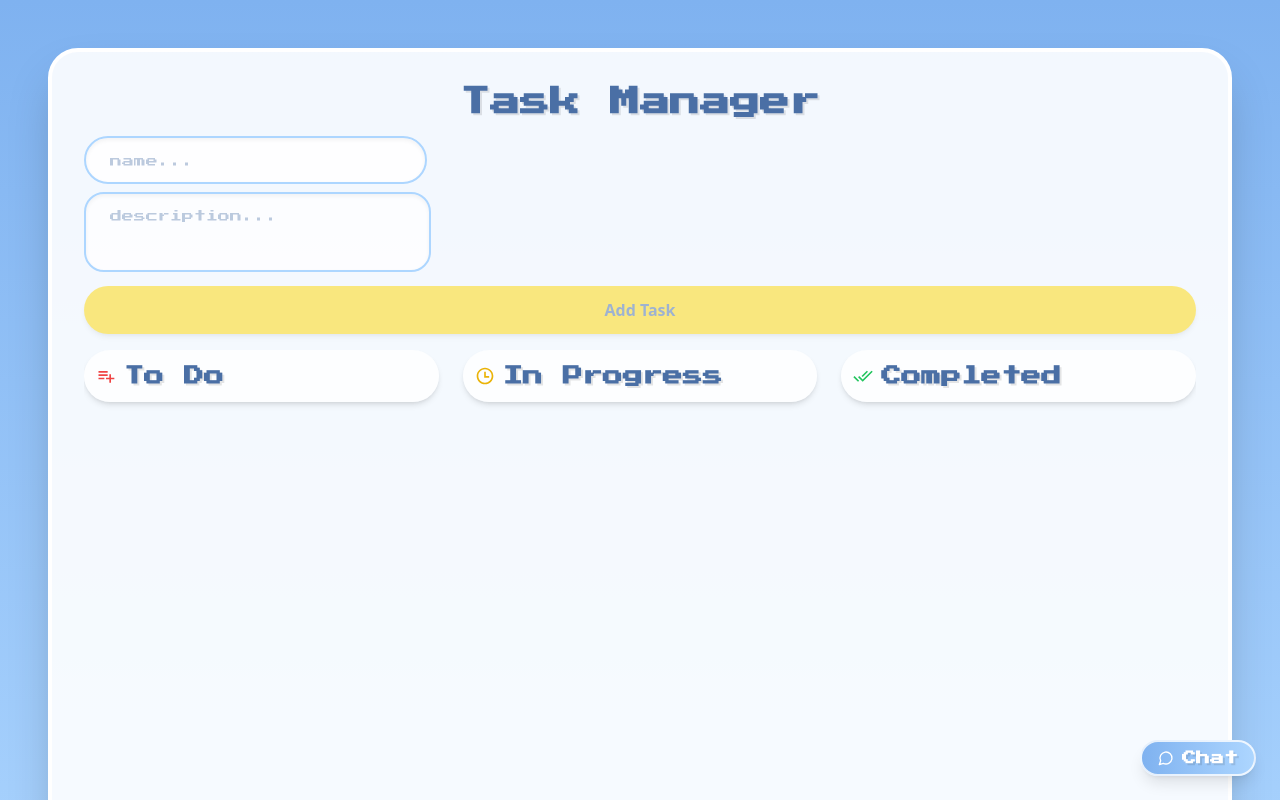
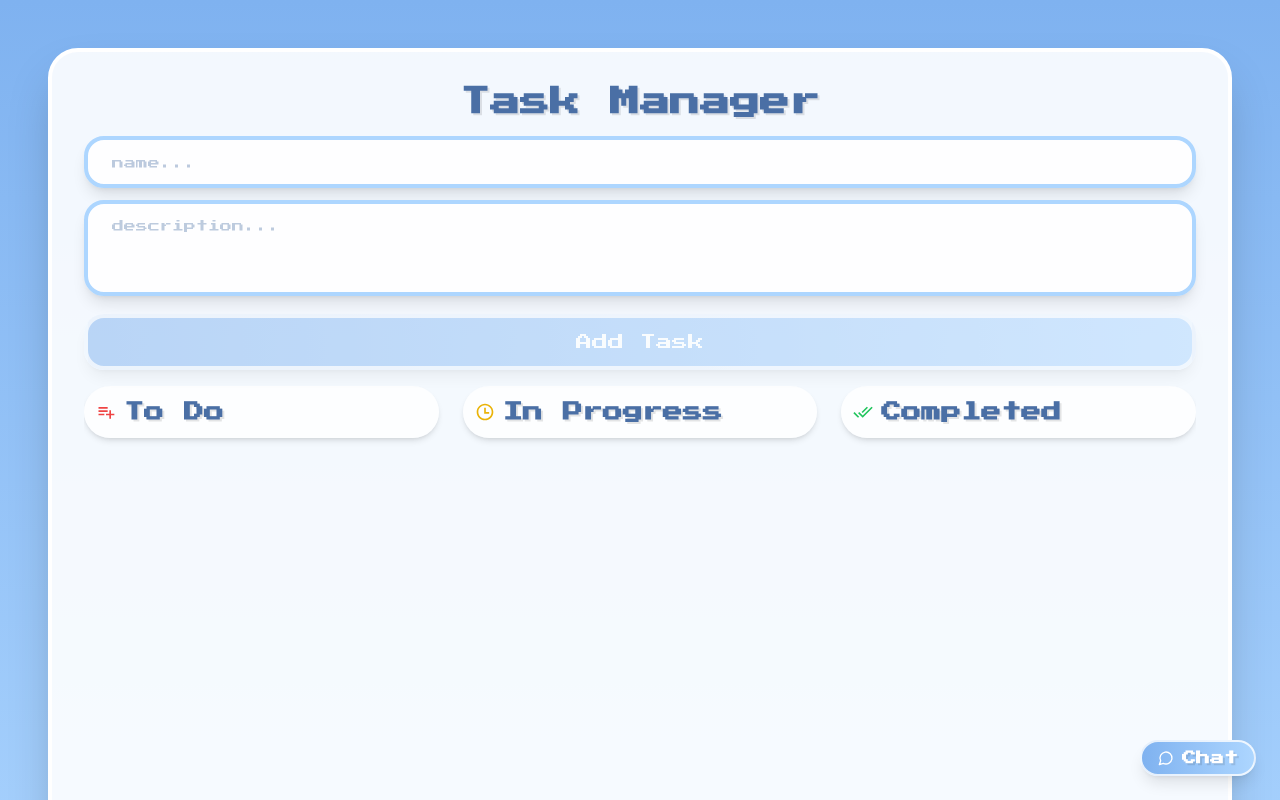
Before and after one commit to fractal-bootcamp/cepizza_globalState, a React (Vite) app: page / in a window 1280 px wide. Shown: the top 800 px of the page. Built offline with nearby package versions, Linux system fonts and the light colour scheme.

Commit message:
styling updated

```diff
--- a/src/components/DescriptionModule.tsx
+++ b/src/components/DescriptionModule.tsx
@@ -1,6 +1,7 @@
 import React, { useState } from "react";
 import { useTaskStore } from "./taskStore";
 import { validateTaskUpdate } from "../types/index.ts";
+import { FiEdit2 } from "react-icons/fi";
 
 export const DescriptionModal = () => {
   const {
@@ -46,40 +47,56 @@ export const DescriptionModal = () => {
   if (!isEditingDescription || !selectedTaskId) return null;
 
   return (
-    <div className="fixed inset-0 bg-black bg-opacity-50 flex items-center justify-center p-4 z-20">
-      <div className="bg-[#2a2b3d] rounded-lg p-4 w-full max-w-lg">
-        <h3 className="text-[#e2e8f0] text-lg font-medium mb-4">
+    <div className="fixed inset-0 bg-black/50 backdrop-blur-sm flex items-center justify-center p-4 z-20">
+      <div
+        className="bg-gradient-to-b from-[#7FB2F0] to-[#ADD6FF]
+        rounded-[30px] p-6 w-full max-w-lg border-4 border-white shadow-2xl
+        transform transition-all duration-200"
+      >
+        <h3
+          className="text-white font-['Press_Start_2P'] text-lg mb-4
+          flex items-center gap-2"
+        >
+          <FiEdit2 className="w-5 h-5" />
           Edit Description
         </h3>
         <div className="relative">
           <textarea
             value={editingDescription}
             onChange={handleDescriptionChange}
-            className={`w-full bg-[#1a1b2e] text-[#e2e8f0]
-              border ${error ? "border-red-500" : "border-[#4a5568]"}
-              rounded-lg p-2 mb-4 h-32 resize-none
-              focus:outline-none focus:ring-2
-              ${error ? "focus:ring-red-500" : "focus:ring-[#6366f1]"}`}
+            className={`w-full bg-white/90 text-[#4A6FA5]
+              border-4 ${error ? "border-red-400" : "border-white/80"}
+              rounded-[20px] p-4 mb-6 h-32 resize-none
+              focus:outline-none focus:ring-2 shadow-inner
+              font-['Press_Start_2P'] text-sm
+              ${error ? "focus:ring-red-400" : "focus:ring-white"}`}
           />
           {error && (
-            <span className="text-red-500 text-xs absolute bottom-6 left-2">
+            <span
+              className="text-white text-xs font-['Press_Start_2P']
+              absolute -bottom-4 left-2"
+            >
               {error}
             </span>
           )}
         </div>
-        <div className="flex justify-end gap-2">
+        <div className="flex justify-end gap-3">
           <button
             onClick={() => {
               setIsEditingDescription(false);
               setError(null);
             }}
-            className="px-4 py-2 text-[#e2e8f0] hover:bg-[#4a5568] rounded-lg transition-colors"
+            className="px-4 py-2 bg-white/20 text-white rounded-[15px]
+              hover:bg-white/30 transition-colors border-2 border-white/80
+              font-['Press_Start_2P'] text-sm"
           >
             Cancel
           </button>
           <button
             onClick={handleSaveDescription}
-            className="px-4 py-2 bg-[#6366f1] text-white rounded-lg hover:bg-[#4f46e5] transition-colors"
+            className="px-4 py-2 bg-white text-[#4A6FA5] rounded-[15px]
+              hover:bg-white/90 transition-colors border-2 border-white/80
+              font-['Press_Start_2P'] text-sm shadow-lg hover:shadow-xl"
             disabled={!!error}
           >
             Save
--- a/src/components/TaskActions.tsx
+++ b/src/components/TaskActions.tsx
@@ -23,21 +23,29 @@ export const TaskActions = () => {
   };
 
   return (
-    <div className="absolute top-2 right-4 z-10 flex gap-2">
+    <div className="absolute top-4 right-4 z-10 flex gap-2">
       <button
         onClick={handleStartEditing}
-        className="bg-[#6366f1] text-white p-2 sm:p-3 rounded-lg shadow-lg hover:bg-[#4f46e5] transition-colors flex items-center gap-2"
+        className="bg-gradient-to-r from-[#7FB2F0] to-[#ADD6FF]
+          text-white p-2 sm:p-3 rounded-[15px] shadow-lg
+          hover:shadow-xl transition-all duration-200
+          flex items-center gap-2 border-2 border-white/80
+          font-['Press_Start_2P'] text-sm"
       >
         <FiEdit2 className="w-5 h-5" />
-        <span className="hidden sm:inline">Edit Description</span>
+        <span className="hidden sm:inline">Edit</span>
       </button>
 
       <button
         onClick={() => deleteTask(selectedTaskId)}
-        className="bg-[#dc2626] text-white p-2 sm:p-3 rounded-lg shadow-lg hover:bg-[#ef4444] transition-colors flex items-center gap-2"
+        className="bg-gradient-to-r from-[#FF6B6B] to-[#FFA6A6]
+          text-white p-2 sm:p-3 rounded-[15px] shadow-lg
+          hover:shadow-xl transition-all duration-200
+          flex items-center gap-2 border-2 border-white/80
+          font-['Press_Start_2P'] text-sm"
       >
         <RiDeleteBin2Fill className="w-5 h-5" />
-        <span className="hidden sm:inline">Delete Task</span>
+        <span className="hidden sm:inline">Delete</span>
       </button>
     </div>
   );
--- a/src/components/taskInput.tsx
+++ b/src/components/taskInput.tsx
@@ -24,28 +24,26 @@ export const TaskInput: React.FC = () => {
 
   return (
     <form onSubmit={handleSubmit} className="mb-4">
-      <div className="flex flex-col gap-2">
+      <div className="flex flex-col gap-3">
         <div className="relative">
           <input
             type="text"
             value={taskTitle}
-            // allow status change
             onChange={(e) => {
               setTaskTitle(e.target.value);
-              // Clear error when user starts typing
               if (errors.title) {
                 setErrors((prev) => ({ ...prev, title: undefined }));
               }
             }}
             placeholder="name..."
-            className="bg-white/90 text-[#4A6FA5] placeholder-[#4A6FA5]/60
-          border-2 border-[#ADD6FF] rounded-full px-6 py-3
-          focus:outline-none focus:ring-2 focus:ring-[#7FB2F0]
-          shadow-inner font-['Press_Start_2P'] text-sm"
-            style={{ fontFamily: "'Press Start 2P', cursive" }}
+            className="w-full bg-white/90 text-[#4A6FA5] placeholder-[#4A6FA5]/60
+              border-4 border-[#ADD6FF] rounded-[20px] px-6 py-3
+              focus:outline-none focus:ring-2 focus:ring-[#7FB2F0]
+              shadow-lg font-['Press_Start_2P'] text-sm
+              transition-all duration-200 hover:shadow-xl"
           />
           {errors.title && (
-            <span className="text-red-500 text-xs mt-1 absolute -bottom-5 left-6">
+            <span className="text-red-500 font-['Press_Start_2P'] text-xs mt-1 absolute -bottom-5 left-6">
               {errors.title}
             </span>
           )}
@@ -61,14 +59,14 @@ export const TaskInput: React.FC = () => {
               }
             }}
             placeholder="description..."
-            className="bg-white/80 text-[#4A6FA5] placeholder-[#4A6FA5]/60
-          border-2 border-[#ADD6FF] rounded-[20px] px-6 py-3
-          focus:outline-none focus:ring-2 focus:ring-[#7FB2F0]
-          shadow-inner resize-none h-20 font-['Press_Start_2P'] text-sm"
-            style={{ fontFamily: "'Press Start 2P', cursive" }}
+            className="w-full bg-white/90 text-[#4A6FA5] placeholder-[#4A6FA5]/60
+              border-4 border-[#ADD6FF] rounded-[20px] px-6 py-3
+              focus:outline-none focus:ring-2 focus:ring-[#7FB2F0]
+              shadow-lg resize-none h-24 font-['Press_Start_2P'] text-sm
+              transition-all duration-200 hover:shadow-xl"
           />
           {errors.description && (
-            <span className="text-red-500 text-xs mt-1 absolute -bottom-5 left-6">
+            <span className="text-red-500 font-['Press_Start_2P'] text-xs mt-1 absolute -bottom-5 left-6">
               {errors.description}
             </span>
           )}
@@ -77,10 +75,11 @@ export const TaskInput: React.FC = () => {
         <button
           type="submit"
           disabled={!taskTitle.trim()}
-          className="bg-[#FFD700] text-[#4A6FA5] font-bold px-6 py-3
-          rounded-full shadow-md hover:bg-[#FFC000]
-          transition-colors disabled:opacity-50
-          disabled:cursor-not-allowed transform hover:scale-105"
+          className="bg-gradient-to-r from-[#7FB2F0] to-[#ADD6FF] text-white
+            font-['Press_Start_2P'] px-6 py-3 rounded-[20px]
+            shadow-lg hover:shadow-xl disabled:opacity-50
+            disabled:cursor-not-allowed transform hover:scale-102
+            transition-all duration-200 border-4 border-white/80"
         >
           Add Task
         </button>
--- a/src/components/taskStore.ts
+++ b/src/components/taskStore.ts
@@ -53,10 +53,9 @@ export const useTaskStore = create<TaskStore>()(
         set({ editingDescription: description }),
 
       updateTaskDescription: (id, description) => {
-        const validUpdate = validateTaskUpdate({ description });
         set((state) => ({
           tasks: state.tasks.map((task) =>
-            task.id === id ? { ...task, ...validUpdate } : task
+            task.id === id ? { ...task, description } : task
           ),
         }));
       },
```
